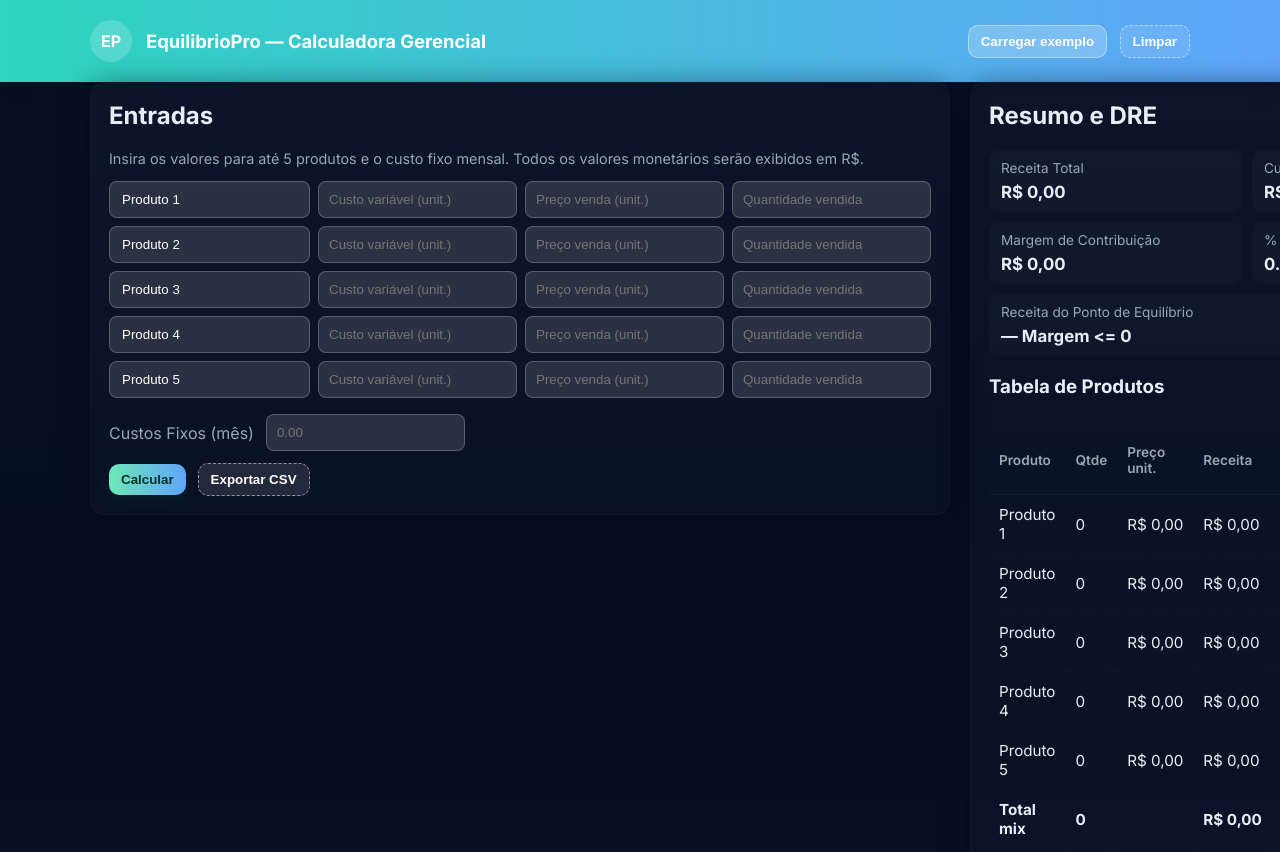
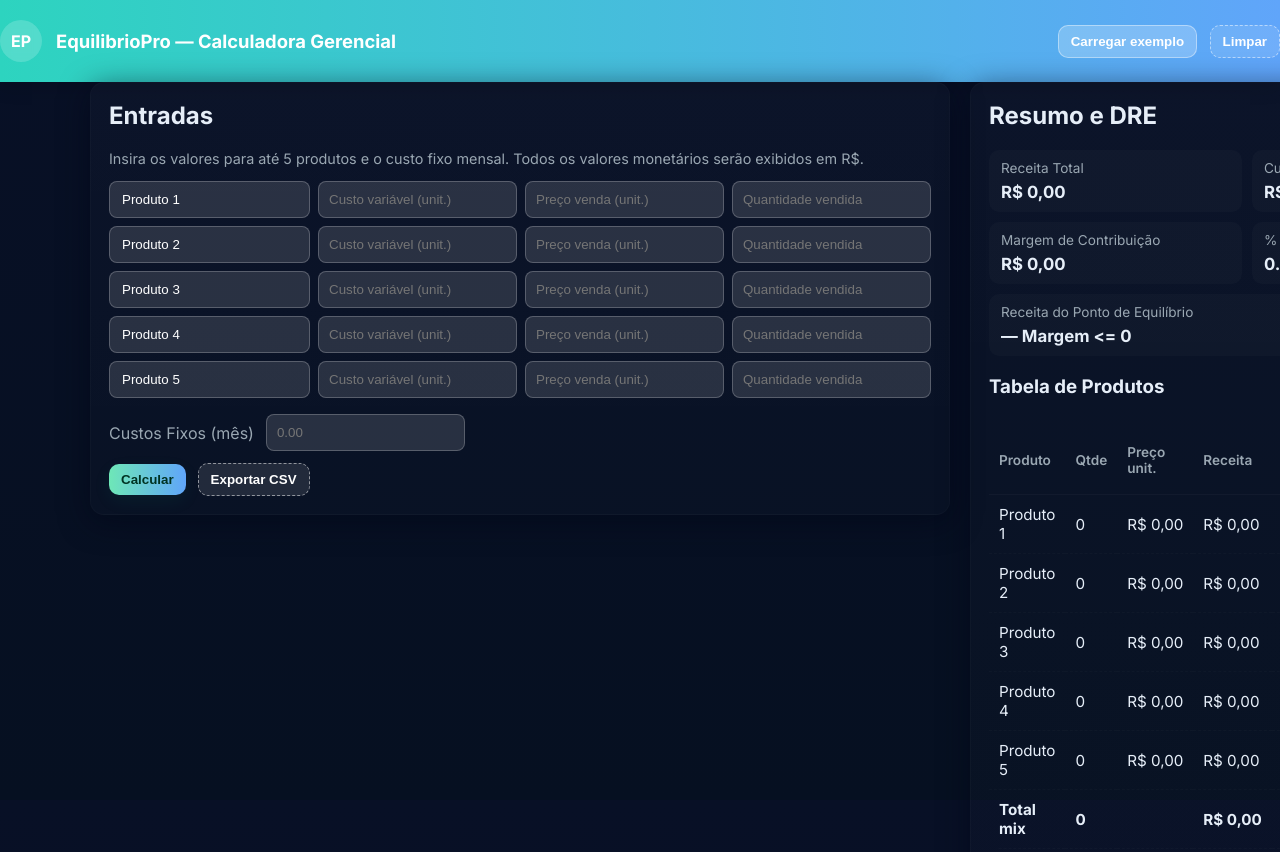
Before and after one commit to jemappellesam/ponto-equilibrio, a plain HTML site: page index.html in a window 1280 px wide. Shown: the top 852 px of the page. Drawn offline with Linux system fonts and the light colour scheme.

Commit message:
Update index.html

```diff
--- a/index.html
+++ b/index.html
@@ -8,13 +8,14 @@
   <link href="https://fonts.googleapis.com/css2?family=Inter:wght@300;400;600;700&display=swap" rel="stylesheet">
 </head>
 <body>
-  <header class="topbar new-topbar">
-  <div class="container topbar-content">
+ <header class="topbar new-topbar" role="banner">
+  <div class="topbar-content">
     <div class="brand">
       <div class="logo-circle">EP</div>
       <h1>EquilibrioPro — Calculadora Gerencial</h1>
     </div>
-    <nav class="header-actions">
+
+    <nav class="header-actions" role="navigation" aria-label="Ações">
       <button id="load-example" class="btn secondary">Carregar exemplo</button>
       <button id="reset" class="btn ghost">Limpar</button>
     </nav>
```
